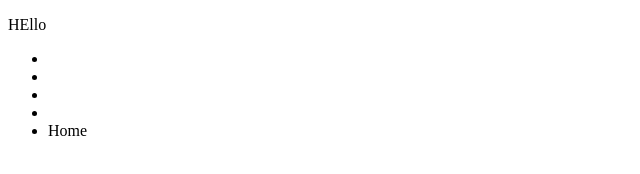
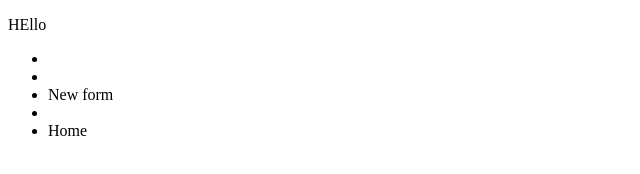
Before and after one commit to laporka/git-course-1, a plain HTML site: page index.html in a window 1280 px wide. Shown: the full height of the page, 0-640 px from the left. Drawn offline with Linux system fonts and the light colour scheme.

Commit message:
Change code added form

```diff
--- a/index.html
+++ b/index.html
@@ -16,7 +16,9 @@
                 <HELLOO></HELLOO>
             </li>
             <li>
-                <HELLOO></HELLOO>
+                <div>
+                    New form
+                </div>
             </li>
             <li>
                 <HELLOO></HELLOO>
```
